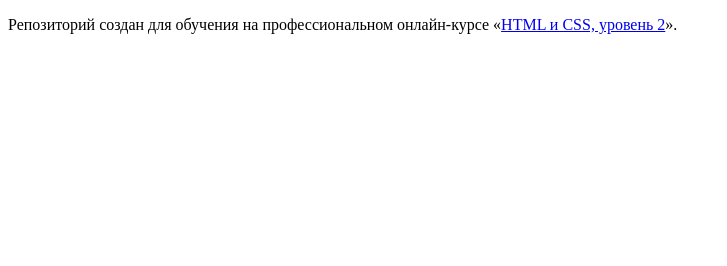
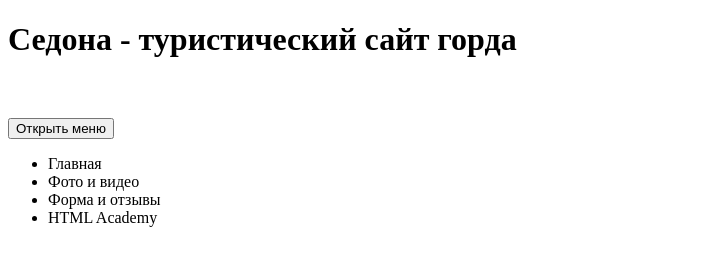
Before and after one commit to Yury7/962807-sedona-19, a website: page source/index.html in a window 1280 px wide. Shown: the whole page, without its empty margins (0-727 px from the left). Drawn offline with Linux system fonts and the light colour scheme.

Commit message:
Сверстал шапку сайта

```diff
--- a/source/index.html
+++ b/source/index.html
@@ -1,12 +1,26 @@
 <!DOCTYPE html>
 <html lang="ru">
-  <head>
-    <meta charset="utf-8">
+<head>
+    <meta charset="UTF-8">
     <title>HTML Academy: Седона</title>
-  </head>
-  <body>
+</head>
+<body>
+    <header class="page-header">
+        <h1 class="visualy-hidden">Седона - туристический сайт горда</h1>
+        <a class="page-header__logo" href="">
+            <img class="page-header__logo-image" src="" alt=""  widght="" heidth="">
+        </a>
+        <nav class="main-nav">
+            <h2 class="visualy-hidden"></h1>
+                <button class="main-nav__btn">Открыть меню</button>
+                <ul class="main-nav__list site-list">
+                    <li class="site-list__item">Главная<a href=""></a></li>
+                    <li class="site-list__item">Фото и видео<a href=""></a></li>
+                    <li class="site-list__item">Форма и отзывы<a href=""></a></li>
+                    <li class="site-list__item">HTML Academy<a href=""></a></li>
+                </ul>
+            </nav>
+        </header>
 
-    <p>Репозиторий создан для обучения на профессиональном онлайн‑курсе «<a href="https://htmlacademy.ru/intensive/adaptive">HTML и CSS, уровень 2</a>».</p>
-
-  </body>
-</html>
+    </body>
+    </html>
```
